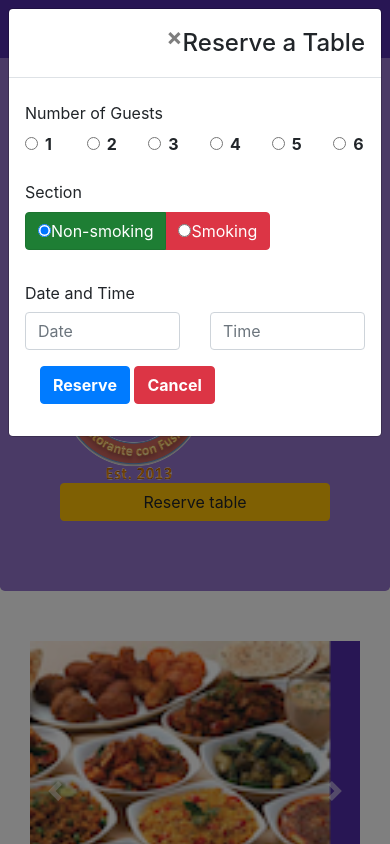
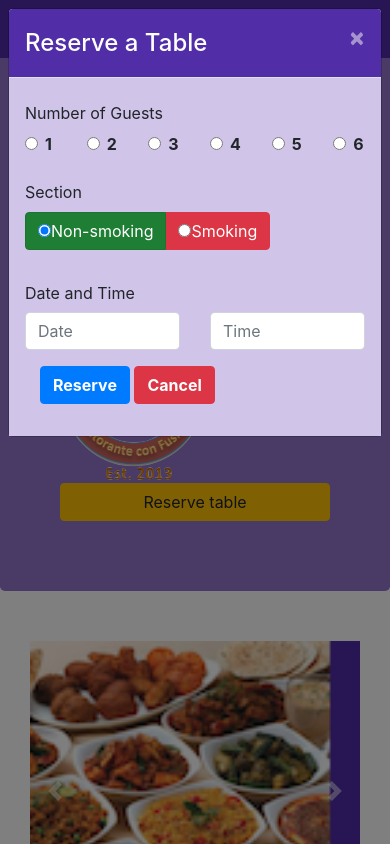
Before and after one commit to Jeremiahiro/coursera-full-stack, a website: page index.html in a window 390 px wide. Both pictures are taken after a click on the button "Reserve table". Shown: the top 844 px of the page. Drawn offline with nearby package versions, Linux system fonts and the light colour scheme.

Commit message:
NPM Scripts Part 1

```diff
--- a/index.html
+++ b/index.html
@@ -35,8 +35,9 @@
                             Contact</a></li>
                 </ul>
                 <span class="navbar-text">
-                    <a data-toggle="modal" data-target="#loginModal">
-                        <span class="fa fa-sign-in"></span> Login</a>
+                    <a id="loginButton" role="button" type="button">
+                        <span class="fa fa-sign-in"></span> Login
+                    </a>
                 </span>
             </div>
         </div>
@@ -47,7 +48,7 @@
             <!-- Modal content-->
             <div class="modal-content">
                 <div class="modal-header">
-                    <h4 class="modal-title">Login </h4>
+                    <h4 class="modal-title text-white">Login </h4>
                     <button type="button" class="close" data-dismiss="modal">&times;</button>
                 </div>
                 <div class="modal-body">
@@ -82,6 +83,122 @@
         </div>
     </div>
 
+    <div id="reserveModal" class="modal fade" role="dialog">
+        <div class="modal-dialog modal-lg">
+            <!-- Modal content-->
+            <div class="modal-content">
+                <div class="modal-header">
+                    <h4 class="modal-title text-white">Reserve a Table</h4>
+                    <button type="button" class="close" data-dismiss="modal">&times;</button>
+                </div>
+                <div class="modal-body">
+                    <form class="form-horizontal" role="form">
+                        <div class="form-group row">
+                            <label for="date" class="col-12 col-md-2 col-form-label">Number of Guests</label>
+                            <div class="col-12 col-md-8">
+                                <div class="row">
+                                    <div class="col">
+                                        <div class="form-check">
+                                            <input type="radio" class="form-check-input" name="number_of_guest" id="1"
+                                                value="1">
+                                            <label class="form-radio-label" for="1">
+                                                <strong>1</strong>
+                                            </label>
+                                        </div>
+                                    </div>
+                                    <div class="col">
+                                        <div class="form-check">
+                                            <input type="radio" class="form-check-input" name="number_of_guest" id="2"
+                                                value="2">
+                                            <label class="form-radio-label" for="2">
+                                                <strong>2</strong>
+                                            </label>
+                                        </div>
+                                    </div>
+                                    <div class="col">
+                                        <div class="form-check">
+                                            <input type="radio" class="form-check-input" name="number_of_guest" id="3"
+                                                value="3">
+                                            <label class="form-radio-label" for="3">
+                                                <strong>3</strong>
+                                            </label>
+                                        </div>
+                                    </div>
+                                    <div class="col">
+                                        <div class="form-check">
+                                            <input type="radio" class="form-check-input" name="number_of_guest" id="4"
+                                                value="4">
+                                            <label class="form-radio-label" for="4">
+                                                <strong>4</strong>
+                                            </label>
+                                        </div>
+                                    </div>
+                                    <div class="col">
+                                        <div class="form-check">
+                                            <input type="radio" class="form-check-input" name="number_of_guest" id="5"
+                                                value="5">
+                                            <label class="form-radio-label" for="5">
+                                                <strong>5</strong>
+                                            </label>
+                                        </div>
+                                    </div>
+                                    <div class="col">
+                                        <div class="form-check">
+                                            <input type="radio" class="form-check-input" name="number_of_guest" id="6"
+                                                value="6">
+                                            <label class="form-radio-label" for="6">
+                                                <strong>6</strong>
+                                            </label>
+                                        </div>
+                                    </div>
+                                </div>
+                            </div>
+                        </div>
+
+                        <div class="form-group row">
+                            <label class="col-sm-2 control-label">Section</label>
+                            <div class="col-sm-5">
+                                <div class="btn-group" data-toggle="buttons">
+                                    <label class="btn btn-success active">
+                                        <input type="radio" name="section" id="section-non-sm" autocomplete="off" checked>Non-smoking
+                                    </label>
+                                    <label class="btn btn-danger">
+                                        <input type="radio" name="section" id="section-sm" autocomplete="off">Smoking
+                                    </label>
+                                </div>
+                            </div>
+                        </div>
+
+                        <div class="form-group row">
+                            <label for="date" class="col-12 col-md-2 col-form-label">Date and Time</label>
+                            <div class="col-12 col-md-8">
+                                <div class="row">
+                                    <div class="col-6 col-md-6">
+                                        <input type="text" class="form-control" id="date" name="date"
+                                            placeholder="Date">
+                                    </div>
+                                    <div class="col-6 col-md-6">
+                                        <input type="text" class="form-control" id="time" name="time"
+                                            placeholder="Time">
+                                    </div>
+                                </div>
+                            </div>
+                        </div>
+
+                        <div class="form-group">
+                            <div class="col-sm-offset-2 col-sm-10">
+                                <button type="submit" class="btn btn-primary"><strong>Reserve</strong></button>
+                                <button type="button" class="btn btn-danger"
+                                    data-dismiss="modal"><strong>Cancel</strong>
+                                </button>
+                            </div>
+                        </div>
+                    </form>
+                </div>
+            </div>
+        </div>
+    </div>
+
     <header class="jumbotron">
         <div class="container">
             <div class="row row-header">
@@ -94,8 +211,8 @@
                     <img src="img/logo.png" class="img-fluid">
                 </div>
                 <div class="col-12 col-sm align-self-center">
-                    <a data-toggle="modal" data-target="#reserveModal" role="button" type="button"
-                        class="btn btn-warning btn-block">Reserve table</a>
+                    <a id="reserveButton" role="button" type="button" class="btn btn-warning btn-block">Reserve
+                        table</a>
 
                     <!-- <a role="button" class="btn btn-block nav-link btn-warning" data-toggle="tooltip" data-html="true"
                         title="Or Call us at  <br><strong>+852 12345678</strong>" data-placement="bottom"
@@ -113,10 +230,9 @@
                         <div class="carousel-item active">
                             <img class="d-block img-fluid" src="img/uthappizza.png" alt="Uthappizza">
                             <div class="carousel-caption d-none d-md-block">
+                                <h2>Uthappizza <span class="badge badge-danger">HOT</span><span
+                                        class="badge badge-pill badge-default">$4.99</span></h2>
                                 <h3>Our Lipsmacking Culinary Creations</h3>
-
-                                <h2>Uthappizza <span class="badge badge-danger">HOT</span> <span
-                                        class="badge badge-pill badge-default">$4.99</span></h2>
                                 <p class="d-none d-sm-block">
                                     A unique combination of Indian Uthappam (pancake) and
                                     Italian pizza, topped with Cerignola olives, ripe vine
@@ -127,11 +243,10 @@
                         <div class="carousel-item">
                             <img class="d-block img-fluid" src="img/buffet.png" alt="Buffet">
                             <div class="carousel-caption d-none d-md-block">
-                                <h3>This Month's Promotions</h3>
-
                                 <h2>
                                     Weekend Grand Buffet <span class="badge badge-danger">NEW</span>
                                 </h2>
+                                <h3>This Month's Promotions</h3>
                                 <p class="d-none d-sm-block">
                                     Featuring mouthwatering combinations with a choice of five different salads, six
                                     enticing appetizers, six main entrees and five choicest desserts. Free flowing
@@ -142,11 +257,10 @@
                         <div class="carousel-item">
                             <img class="d-block img-fluid" src="img/alberto.png" alt="Alberto">
                             <div class="carousel-caption d-none d-md-block">
-                                <h3>Meet our Culinary Specialists</h3>
-
                                 <h2>
                                     Alberto Somayya
                                 </h2>
+                                <h3>Meet our Culinary Specialists</h3>
                                 <p class="d-none d-sm-block">
                                     Award winning three-star Michelin chef with wide
                                     International experience having worked closely with
@@ -247,124 +361,6 @@
             </div>
         </div>
 
-        <div id="reserveModal" class="modal fade" role="dialog">
-            <div class="modal-dialog modal-lg">
-                <!-- Modal content-->
-                <div class="modal-content">
-                    <div class="modal-header">
-                        <button type="button" class="close" data-dismiss="modal">&times;</button>
-                        <h4 class="modal-title">Reserve a Table</h4>
-                    </div>
-                    <div class="modal-body">
-                        <form class="form-horizontal" role="form">
-                            <div class="form-group row">
-                                <label for="date" class="col-12 col-md-2 col-form-label">Number of Guests</label>
-                                <div class="col-12 col-md-8">
-                                    <div class="row">
-                                        <div class="col">
-                                            <div class="form-check">
-                                                <input type="radio" class="form-check-input" name="number_of_guest"
-                                                    id="1" value="1">
-                                                <label class="form-radio-label" for="1">
-                                                    <strong>1</strong>
-                                                </label>
-                                            </div>
-                                        </div>
-                                        <div class="col">
-                                            <div class="form-check">
-                                                <input type="radio" class="form-check-input" name="number_of_guest"
-                                                    id="2" value="2">
-                                                <label class="form-radio-label" for="2">
-                                                    <strong>2</strong>
-                                                </label>
-                                            </div>
-                                        </div>
-                                        <div class="col">
-                                            <div class="form-check">
-                                                <input type="radio" class="form-check-input" name="number_of_guest"
-                                                    id="3" value="3">
-                                                <label class="form-radio-label" for="3">
-                                                    <strong>3</strong>
-                                                </label>
-                                            </div>
-                                        </div>
-                                        <div class="col">
-                                            <div class="form-check">
-                                                <input type="radio" class="form-check-input" name="number_of_guest"
-                                                    id="4" value="4">
-                                                <label class="form-radio-label" for="4">
-                                                    <strong>4</strong>
-                                                </label>
-                                            </div>
-                                        </div>
-                                        <div class="col">
-                                            <div class="form-check">
-                                                <input type="radio" class="form-check-input" name="number_of_guest"
-                                                    id="5" value="5">
-                                                <label class="form-radio-label" for="5">
-                                                    <strong>5</strong>
-                                                </label>
-                                            </div>
-                                        </div>
-                                        <div class="col">
-                                            <div class="form-check">
-                                                <input type="radio" class="form-check-input" name="number_of_guest"
-                                                    id="6" value="6">
-                                                <label class="form-radio-label" for="6">
-                                                    <strong>6</strong>
-                                                </label>
-                                            </div>
-                                        </div>
-                                    </div>
-                                </div>
-                            </div>
-
-                            <div class="form-group row">
-                                <label class="col-sm-2 control-label">Section</label>
-                                <div class="col-sm-5">
-                                    <div class="btn-group" data-toggle="buttons">
-                                        <label class="btn btn-success active">
-                                            <input type="radio" name="section" id="section-non-sm" autocomplete="off"
-                                                checked>Non-smoking
-                                        </label>
-                                        <label class="btn btn-danger">
-                                            <input type="radio" name="section" id="section-sm"
-                                                autocomplete="off">Smoking
-                                        </label>
-                                    </div>
-                                </div>
-                            </div>
-
-                            <div class="form-group row">
-                                <label for="date" class="col-12 col-md-2 col-form-label">Date and Time</label>
-                                <div class="col-12 col-md-8">
-                                    <div class="row">
-                                        <div class="col-6 col-md-6">
-                                            <input type="text" class="form-control" id="date" name="date"
-                                                placeholder="Date">
-                                        </div>
-                                        <div class="col-6 col-md-6">
-                                            <input type="text" class="form-control" id="time" name="time"
-                                                placeholder="Time">
-                                        </div>
-                                    </div>
-                                </div>
-                            </div>
-
-                            <div class="form-group">
-                                <div class="col-sm-offset-2 col-sm-10">
-                                    <button type="submit" class="btn btn-primary"><strong>Reserve</strong></button>
-                                    <button type="button" class="btn btn-danger"
-                                        data-dismiss="modal"><strong>Cancel</strong>
-                                    </button>
-                                </div>
-                            </div>
-                        </form>
-                    </div>
-                </div>
-            </div>
-        </div>
-
     </div>
 
     <footer class="footer">
@@ -419,25 +415,7 @@
     <script src="node_modules/jquery/dist/jquery.slim.min.js"></script>
     <script src="node_modules/popper.js/dist/umd/popper.min.js"></script>
     <script src="node_modules/bootstrap/dist/js/bootstrap.min.js"></script>
-    <script>
-        $(document).ready(function () {
-            $("#mycarousel").carousel({
-                interval: 2000
-            });
-            $("#carouselButton").click(function(){
-                if ($("#carouselButton").children("span").hasClass('fa-pause')) {
-                    $("#mycarousel").carousel('pause');
-                    $("#carouselButton").children("span").removeClass('fa-pause');
-                    $("#carouselButton").children("span").addClass('fa-play');
-                }
-                else if ($("#carouselButton").children("span").hasClass('fa-play')){
-                    $("#mycarousel").carousel('cycle');
-                    $("#carouselButton").children("span").removeClass('fa-play');
-                    $("#carouselButton").children("span").addClass('fa-pause');
-                }
-            });
-        });
-    </script>
+    <script src="js/scripts.js"></script>
 
 </body>
 
--- /dev/null
+++ b/js/scripts.js
@@ -0,0 +1,22 @@
+$(document).ready(function () {
+    $("#mycarousel").carousel({
+        interval: 2000
+    });
+    $("#carouselButton").click(function () {
+        if ($("#carouselButton").children("span").hasClass('fa-pause')) {
+            $("#mycarousel").carousel('pause');
+            $("#carouselButton").children("span").removeClass('fa-pause');
+            $("#carouselButton").children("span").addClass('fa-play');
+        } else if ($("#carouselButton").children("span").hasClass('fa-play')) {
+            $("#mycarousel").carousel('cycle');
+            $("#carouselButton").children("span").removeClass('fa-play');
+            $("#carouselButton").children("span").addClass('fa-pause');
+        }
+    });
+    $("#loginButton").click(function () {
+        $("#loginModal").modal("show");
+    })
+    $("#reserveButton").click(function () {
+        $("#reserveModal").modal("show");
+    })
+});
--- a/style.scss
+++ b/style.scss
@@ -74,3 +74,18 @@ body{
     bottom: 0px;
     z-index: 1;
 }
+
+.modal {
+    .modal-body {
+        background-color: $background-pale;
+    }
+
+    .modal-header {
+        color: floralwhite;
+        background:$background-dark;
+
+        .close {
+            color: floralwhite;
+        }
+    }
+}
```
Also changed, not shown: package.json (+9 -5 lines), css/styles.css, 2 other files.
